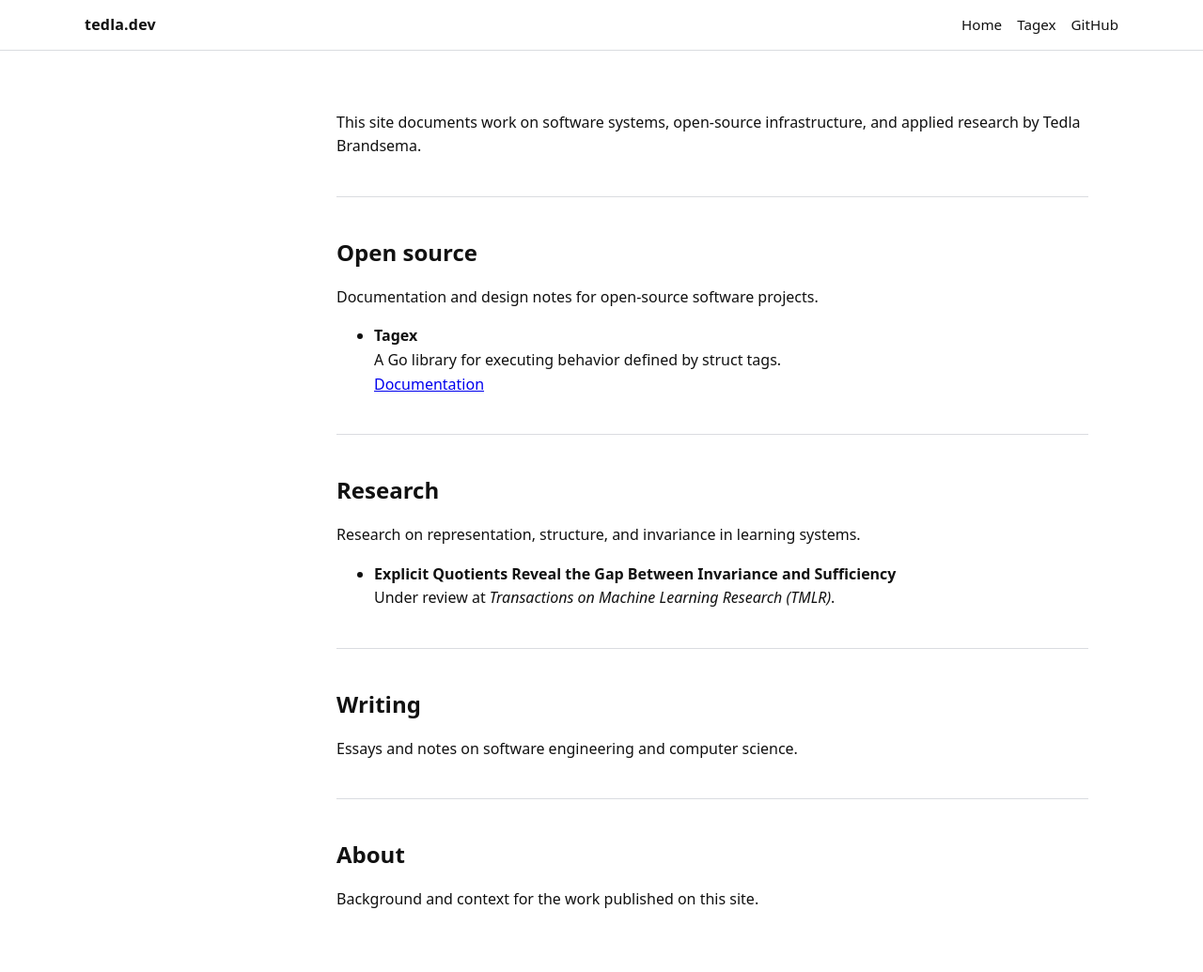
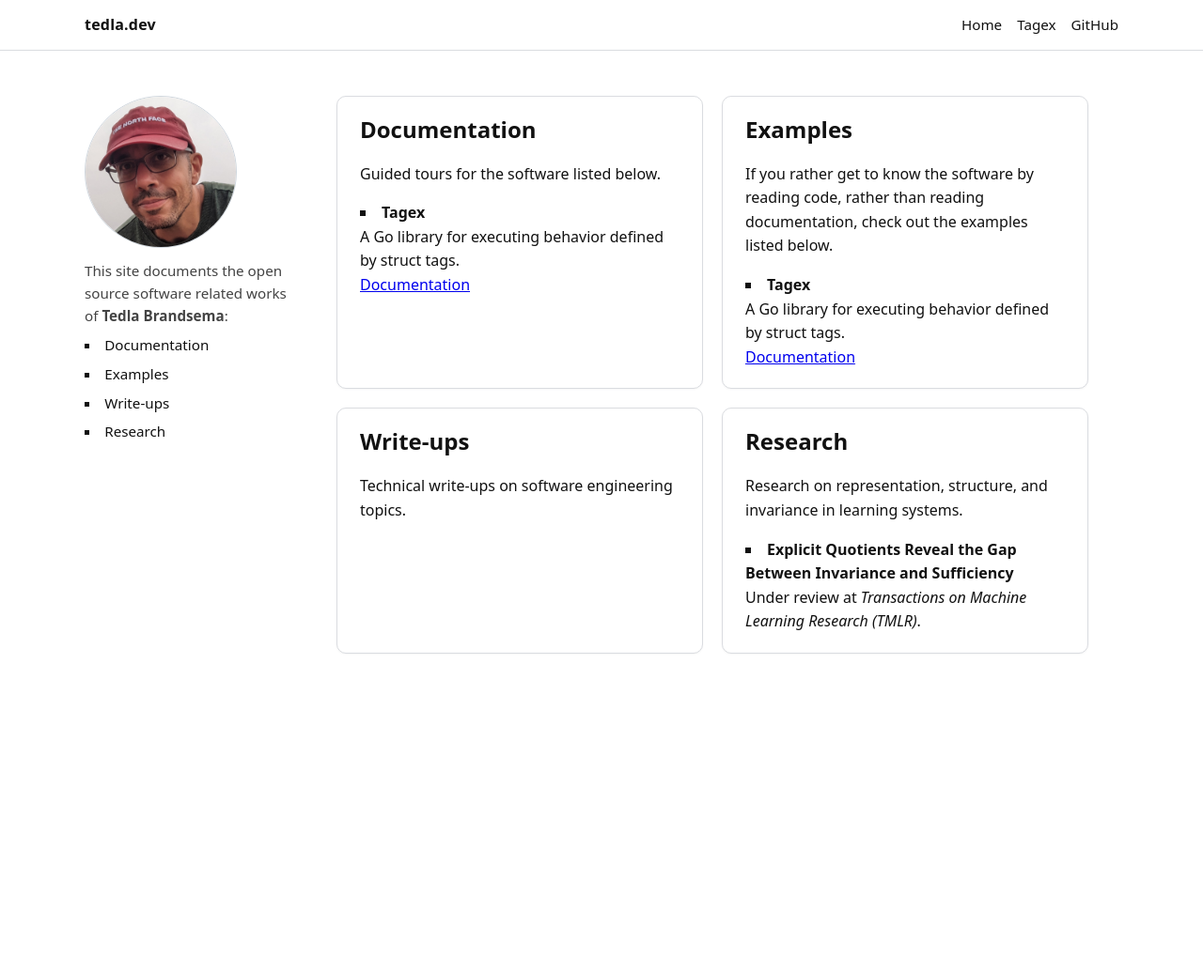
Before and after one commit to tedla-brandsema/tedla-brandsema.github.io, a Jekyll site: the page built from index.html, in a window 1280 px wide. Shown: the whole page at 94% size. Built offline with Jekyll 4.4.1, drawn with Linux system fonts in a browser that asks for light colours; after the commit the page ends 900 px from its top, so only the background shows below that.

Commit message:
chore(ui): add home sidebar and convert homepage sections to cards and definition lists

```diff
--- /dev/null
+++ b/_includes/nav-home.html
@@ -0,0 +1,12 @@
+<nav class="side-nav nav-home">
+    <img class="nav-avatar" src="/static/images/avatar-web.png" alt="Tedla Brandsema">
+    <p>
+        This site documents the open source software related works of <strong class="no-wrap">Tedla Brandsema</strong>:
+    </p>
+    <ul class="list">
+        <li><a href="/docs/">Documentation</a></li>
+        <li><a target="_blank" href="/docs/">Examples</a></li>
+        <li><a href="/write-ups/">Write-ups</a></li>
+        <li><a href="/research/">Research</a></li>
+    </ul>
+</nav>
--- a/index.html
+++ b/index.html
@@ -3,16 +3,14 @@ layout: default
 title: Home
 ---
 
-<nav></nav>
+{% include nav-home.html %}
 
 <main>
-<p>
-This site documents work on software systems, open-source infrastructure, and applied research by Tedla Brandsema.
-</p>
+  <div class="cards">
 
-<section class="divider">
-  <h2>Open source</h2>
-  <p>Documentation and design notes for open-source software projects.</p>
+    <section class="card">
+      <h2>Documentation</h2>
+      <p>Guided tours for the software listed below.</p>
 
       <ul>
         <li>
@@ -23,7 +21,25 @@ This site documents work on software systems, open-source infrastructure, and ap
       </ul>
     </section>
 
-<section class="divider">
+    <section class="card">
+      <h2>Examples</h2>
+      <p>If you rather get to know the software by reading code, rather than reading documentation, check out the examples listed below.</p>
+
+      <ul>
+        <li>
+          <strong>Tagex</strong><br>
+          A Go library for executing behavior defined by struct tags.<br>
+          <a href="/docs/tagex/">Documentation</a>
+        </li>
+      </ul>
+    </section>
+
+    <section class="card">
+      <h2>Write-ups</h2>
+      <p>Technical write-ups on software engineering topics.</p>
+    </section>
+
+    <section class="card">
       <h2>Research</h2>
       <p>Research on representation, structure, and invariance in learning systems.</p>
 
@@ -35,13 +51,7 @@ This site documents work on software systems, open-source infrastructure, and ap
       </ul>
     </section>
 
-<section class="divider">
-  <h2>Writing</h2>
-  <p>Essays and notes on software engineering and computer science.</p>
-</section>
 
-<section class="divider">
-  <h2>About</h2>
-  <p>Background and context for the work published on this site.</p>
-</section>
+
+  </div>
 </main>
--- a/static/css/site.css
+++ b/static/css/site.css
@@ -20,6 +20,17 @@ code {
   font-family: ui-monospace, SFMono-Regular, Menlo, Consolas, monospace;
 }
 
+.no-wrap {
+    text-wrap: nowrap;
+}
+
+/* .list {
+    list-style: square;
+    list-style-position: inside;
+    padding-left: 1.25rem;
+    margin-top: 0.5rem;
+    margin-bottom: 0.5rem;
+} */
 
 /* Page layout */
 .page {
@@ -47,6 +58,11 @@ code {
     list-style: none;
     padding: 0;
     margin: 0;
+}
+
+.side-nav ul.list {
+    list-style: square;
+    list-style-position: inside;
 }
 
 .side-nav li {
@@ -81,6 +97,26 @@ code {
     width: 0.9em;
     height: 0.9em;
     opacity: 0.7;
+}
+
+/* Home side nav */
+.nav-home {
+    font-size: 0.95rem;
+}
+
+.nav-home p {
+    margin: 0.75rem 0 0;
+    color: #444;
+}
+
+.nav-avatar {
+    width: 160px;
+    height: 160px;
+    border-radius: 50%;
+    border: 1px solid #d0d7de;
+    display: block;
+    object-fit: cover;
+    background: #fff;
 }
 
 /* Navigation visual separation */
@@ -153,6 +189,38 @@ h3 {
     border-top: 1px solid #dadce0;
 }
 
+/* Home cards */
+.cards {
+    display: grid;
+    grid-template-columns: 1fr;
+    gap: 1.25rem;
+}
+
+@media (min-width: 900px) {
+    .cards {
+        grid-template-columns: repeat(2, minmax(0, 1fr));
+    }
+}
+
+.card {
+    border: 1px solid #dadce0;
+    border-radius: 10px;
+    padding: 1.25rem 1.5rem;
+    background: #fff;
+    box-shadow: 0 1px 2px rgba(0, 0, 0, 0.04);
+}
+
+.card h2 {
+    margin-top: 0;
+}
+
+.card ul {
+  padding: 0;
+  margin-bottom: 0;
+  list-style: square;
+  list-style-position: inside;
+}
+
 /* Responsive */
 @media (max-width: 800px) {
     .page {
```
Also changed, not shown: static/images/avatar-web.png (added). Lines whose indentation alone changed are shown as unchanged.
